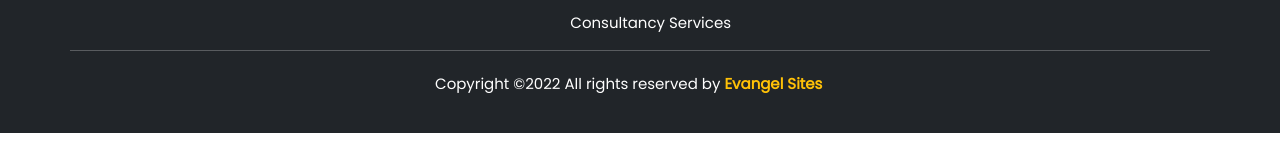
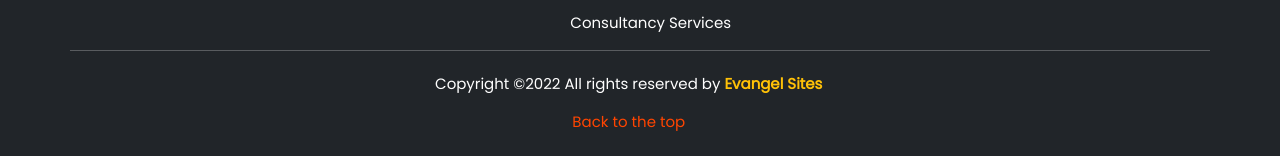
Before and after one commit to Evangel90/Geofinding, a plain HTML site: page index.html in a window 1280 px wide. Shown: the part 2986-3142 px from the top of the page. Before the commit the page ends 3119 px from the top, so only its background shows below. Drawn offline with nearby package versions, Linux system fonts and the light colour scheme.

Commit message:
Added back to top link

```diff
--- a/index.html
+++ b/index.html
@@ -270,6 +270,7 @@
                 <strong class="text-warning">Evangel Sites</strong>
               </a>
             </p>
+            <span><a style="color: orangered !important"; href="#">Back to the top</a></span>
           </div>
         </div>
 
```
